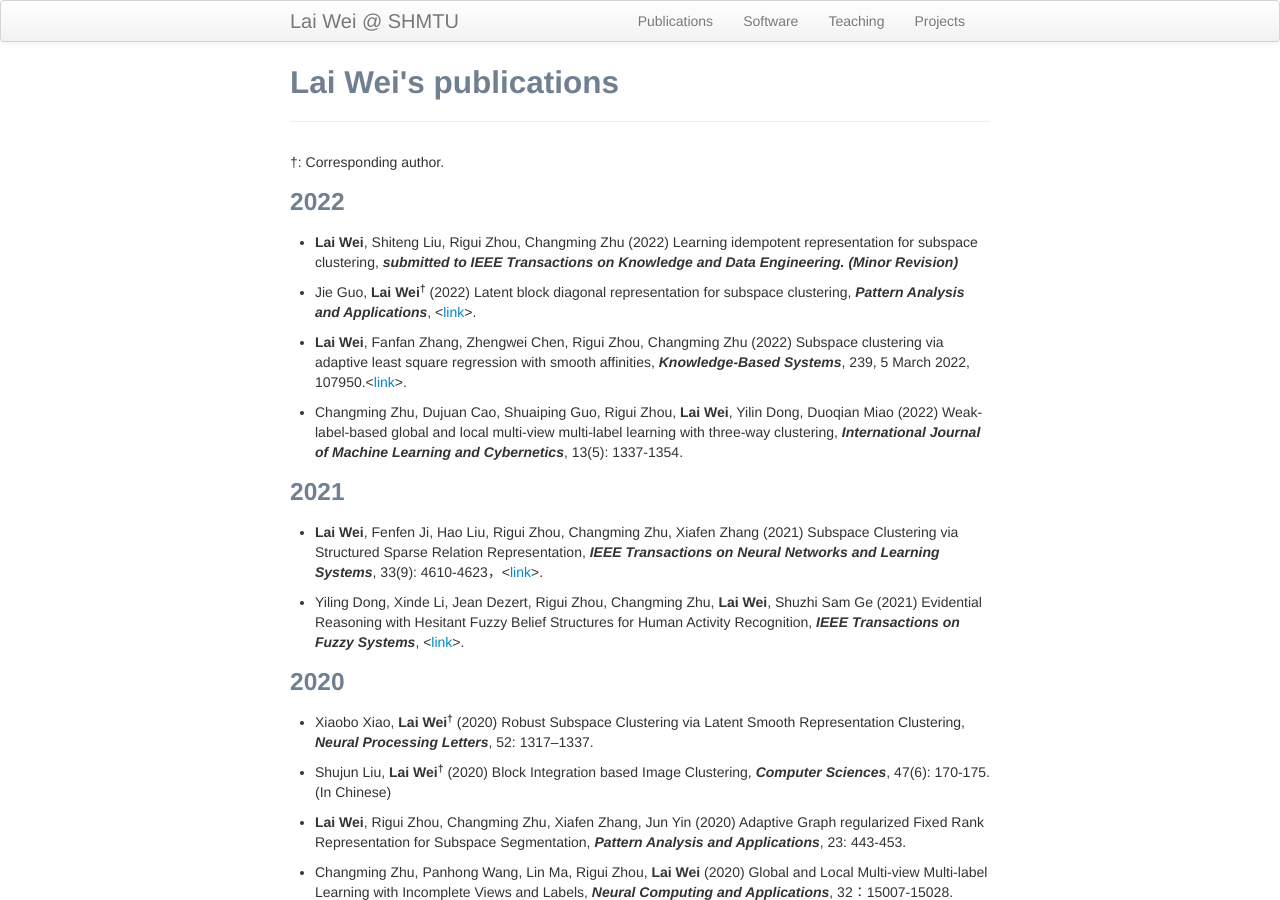
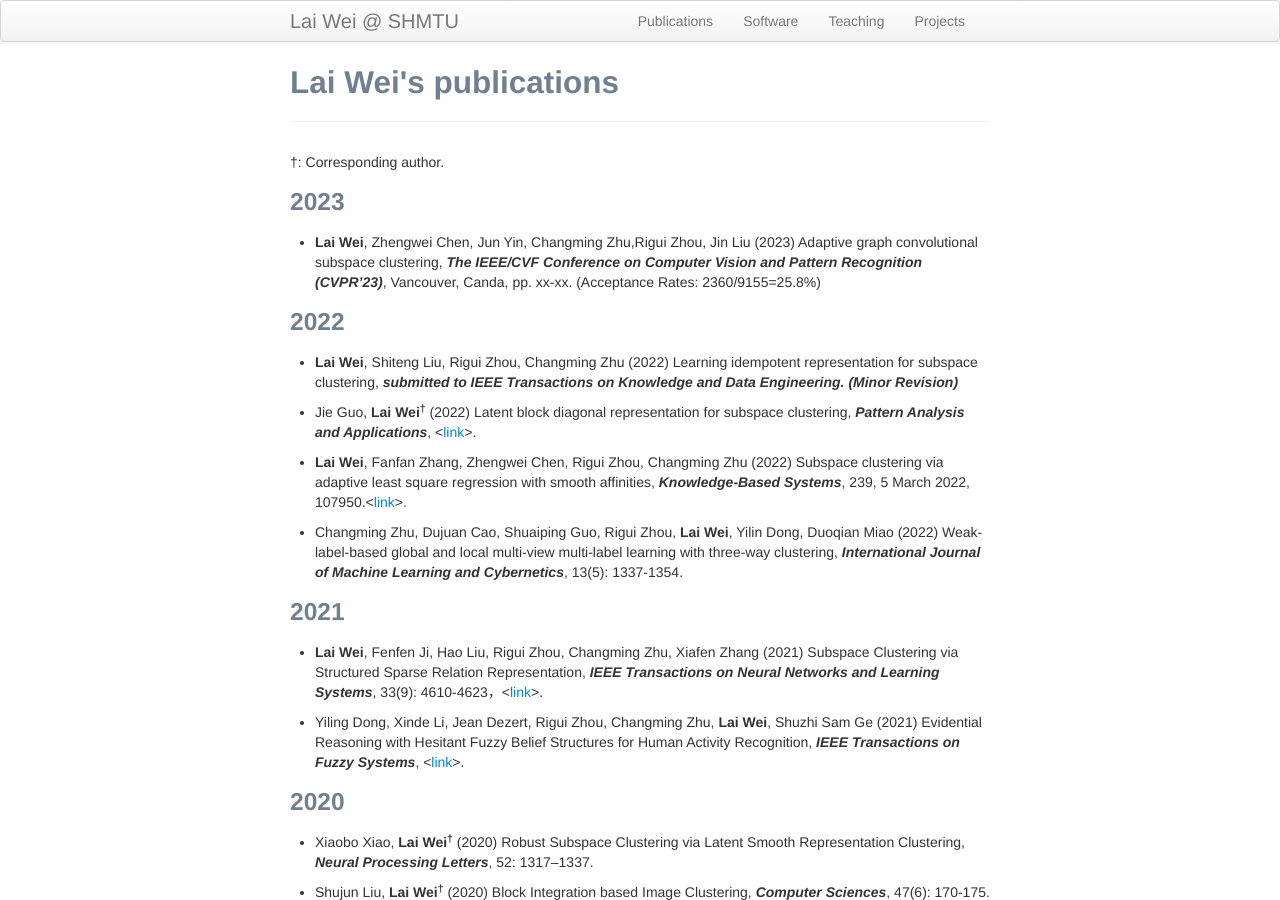
Before and after one commit to weilyshmtu/weilyshmtu.github.io, a Jekyll site: the page built from pages/pubs.md, in a window 1280 px wide and 900 px high. Built offline with Jekyll 4.4.1, drawn with Linux system fonts in a browser that asks for light colours.

Commit message:
Update pubs.md

```diff
--- a/pages/pubs.md
+++ b/pages/pubs.md
@@ -6,6 +6,8 @@ title: Lai Wei's publications
 
 &dagger;: Corresponding author.
 
+### 2023
+<ul> <li> <b>Lai Wei</b>, Zhengwei Chen, Jun Yin, Changming Zhu,Rigui Zhou, Jin Liu (2023) Adaptive graph convolutional subspace clustering, <i><b>The IEEE/CVF Conference on Computer Vision and Pattern Recognition (CVPR’23)</b></i>, Vancouver, Canda, pp. xx-xx. (Acceptance Rates: 2360/9155=25.8%) </li></ul>
 
 ### 2022
 
```
